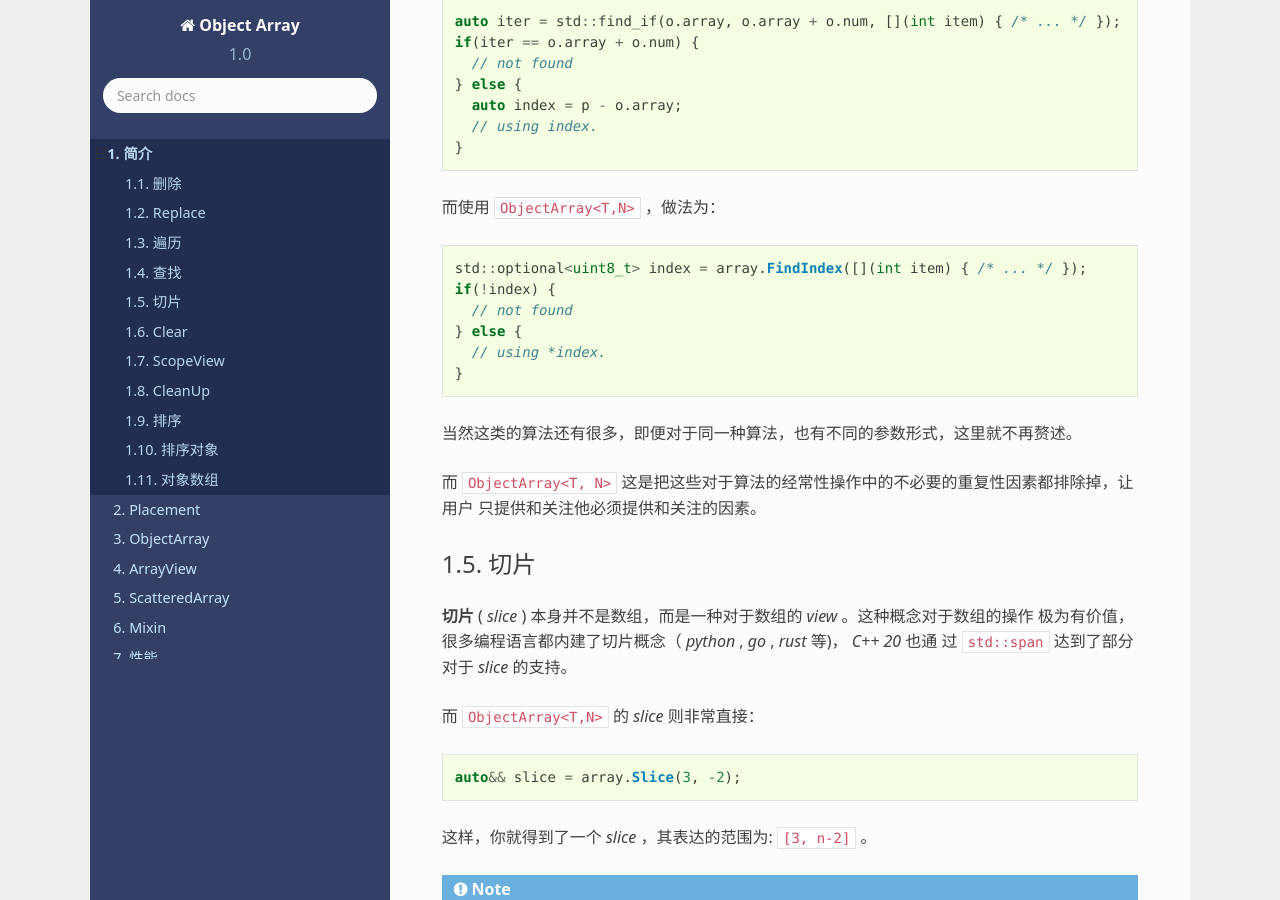
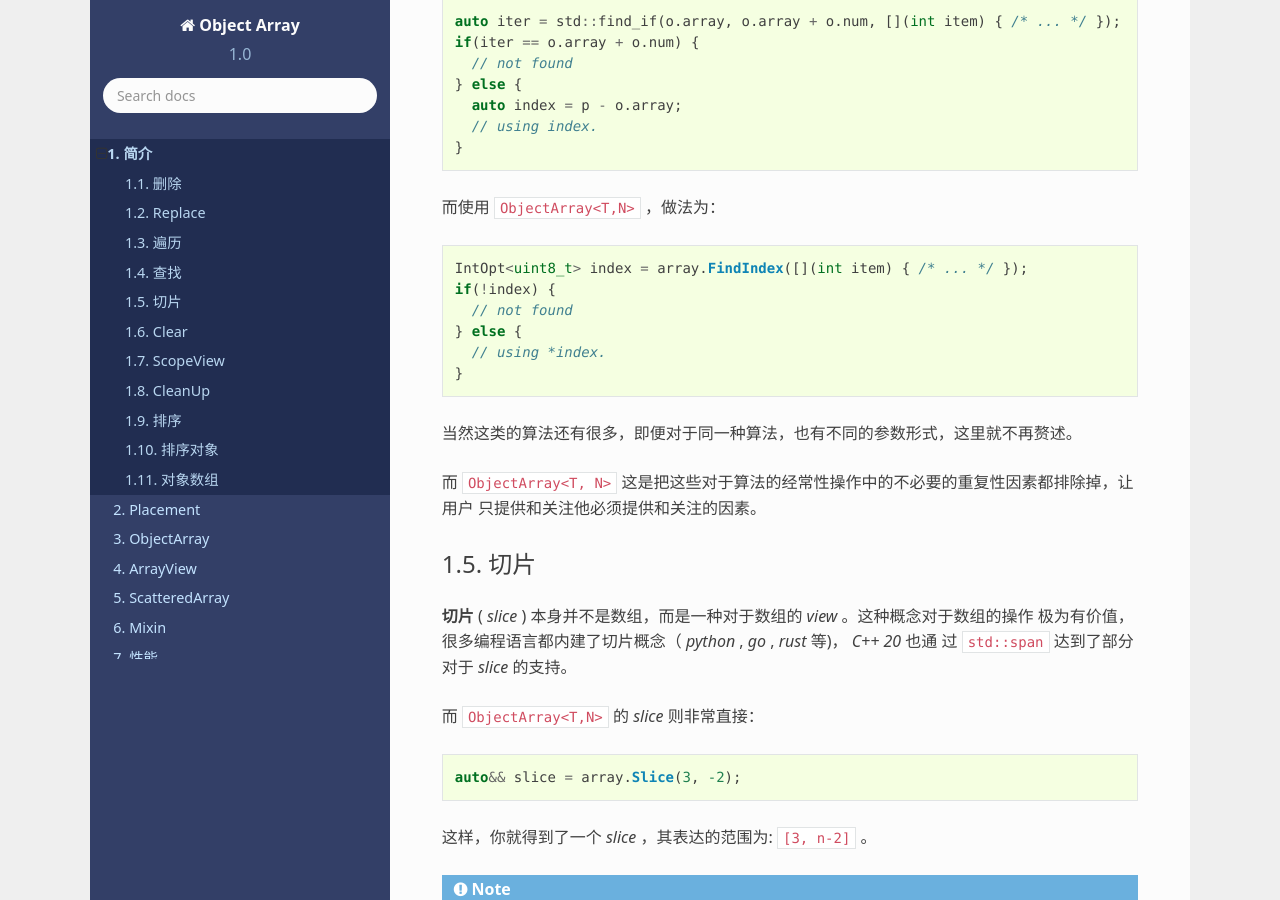
Before and after one commit to godsme/object-array, a Sphinx documentation site: the page built from doc/source/Introduction.rst, in a window 1280 px wide and 900 px high, scrolled down 4018 px. Built offline with Sphinx 7.4.7 and the Read the Docs theme 2.0.0, drawn with Linux system fonts in a browser that asks for light colours; formulas are drawn with MathJax 3.

Commit message:
ArrayView Test

```diff
--- a/doc/source/Introduction.rst
+++ b/doc/source/Introduction.rst
@@ -200,7 +200,7 @@ Replace
 
 .. code-block:: c++
 
-   std::optional<uint8_t> index = array.FindIndex([](int item) { /* ... */ });
+   IntOpt<uint8_t> index = array.FindIndex([](int item) { /* ... */ });
    if(!index) {
      // not found
    } else {
```
